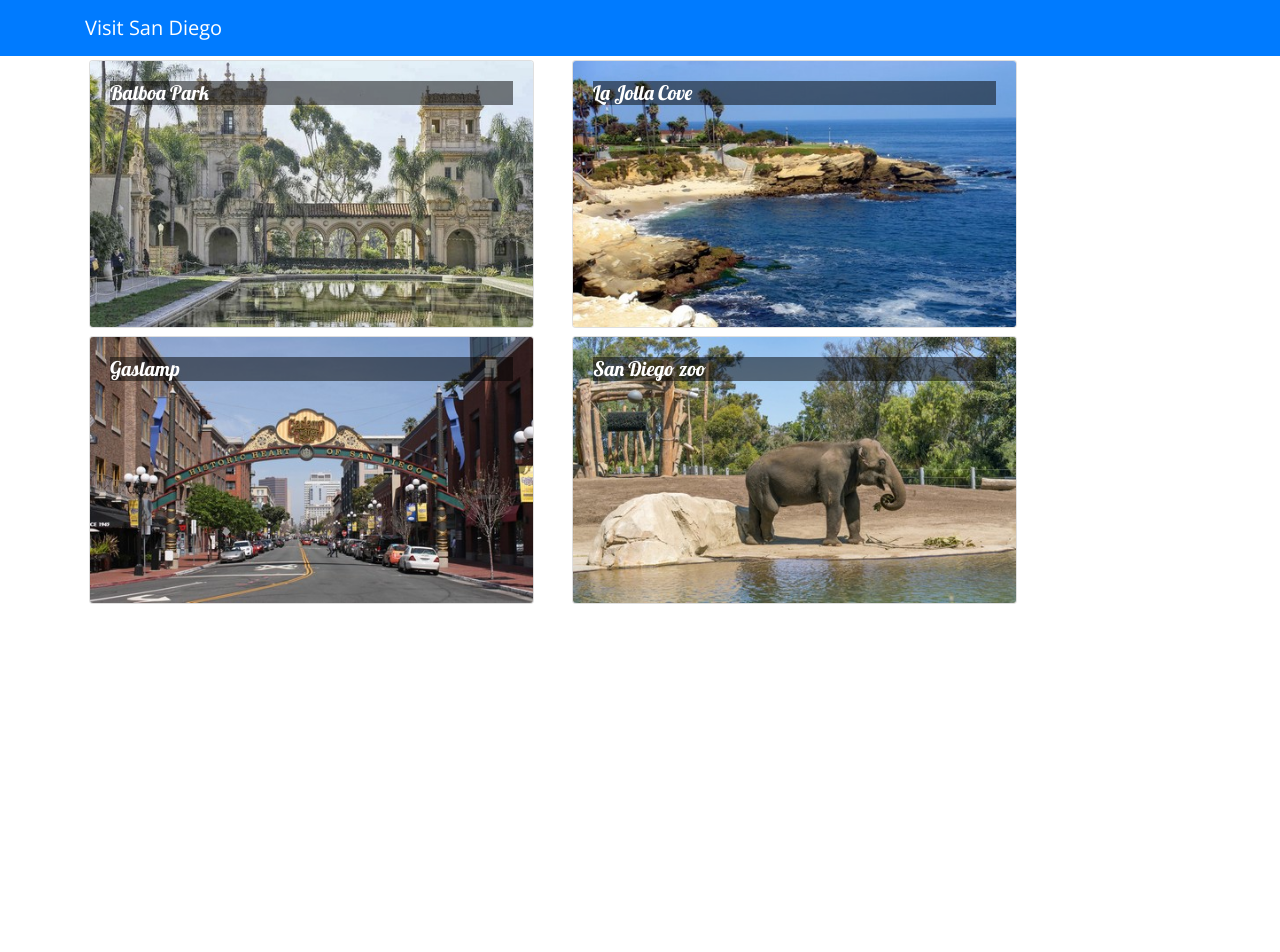
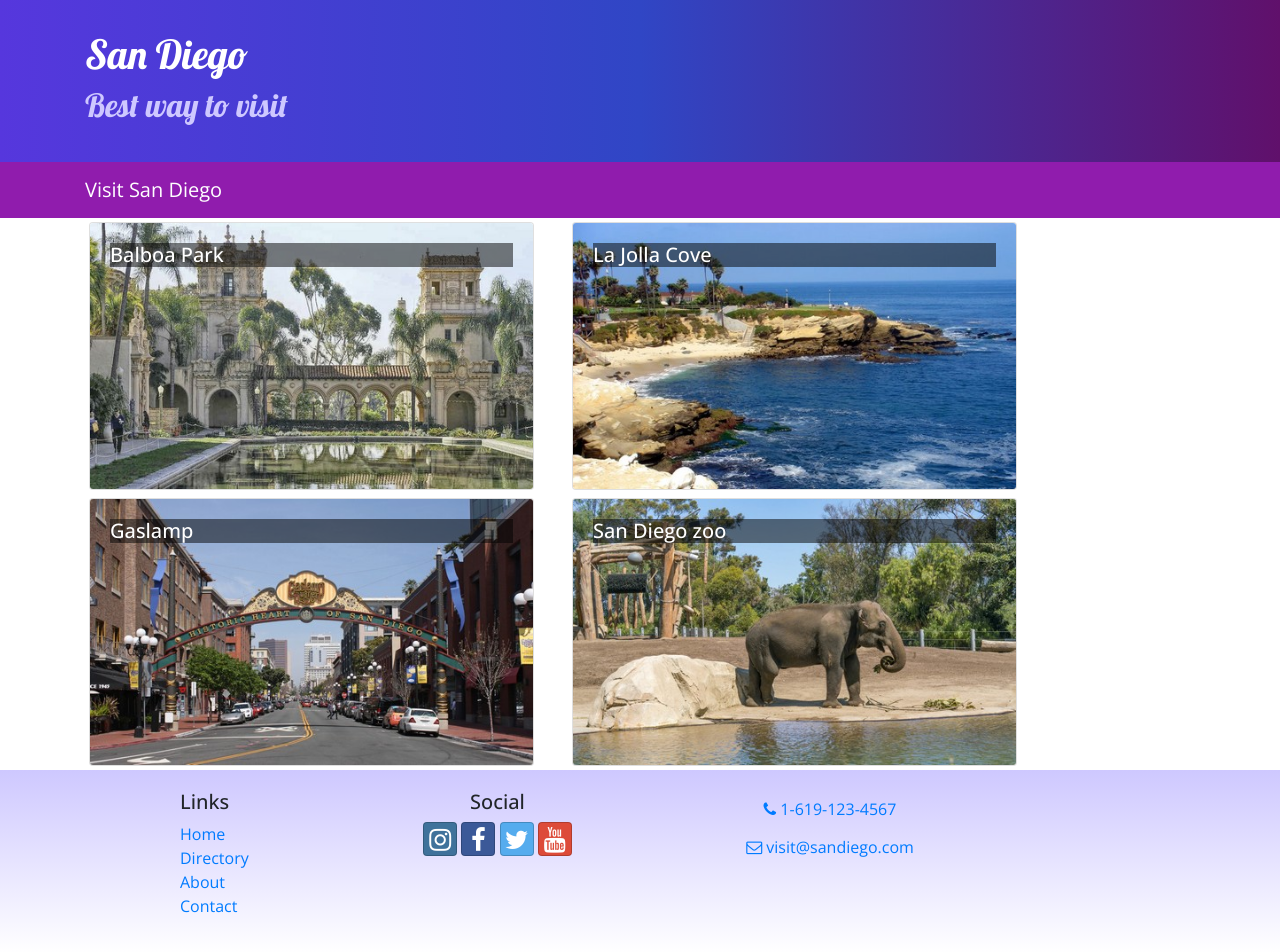
Before and after one commit to CelineCambier/sandiego, a React (Create React App) app: page / in a window 1280 px wide. Before the commit the page ends 800 px from the top, so only its background shows below. Built offline with nearby package versions, Linux system fonts and the light colour scheme.

Commit message:
Header and Footer

```diff
--- a/package.json
+++ b/package.json
@@ -7,6 +7,8 @@
     "@testing-library/react": "^9.5.0",
     "@testing-library/user-event": "^7.2.1",
     "bootstrap": "^4.0.0",
+    "bootstrap-social": "^5.1.1",
+    "font-awesome": "^4.7.0",
     "react": "^16.13.1",
     "react-dom": "^16.13.1",
     "react-popper": "^0.9.2",
--- a/src/App.css
+++ b/src/App.css
@@ -2,11 +2,41 @@
   font-family: "Open Sans", sans-serif;
 }
 
-h5 {
+h1, h2, h3, .card-body>h5 {
   font-family: "Lobster", cursive;
+}
+
+h2 {
+  color: #3046c5;
 }
 
 .card-img-overlay h5 {
   color: white;
   background-color: rgba(0, 0, 0, 0.5);
 }
+
+.row-content {
+  padding: 50px 0;
+  border-bottom: 1px ridge;
+  min-height: 200px;
+}
+
+.site-footer {
+  background-image: linear-gradient(#CEC8FF, white);
+  padding: 20px 0;
+}
+
+.jumbotron {
+  margin: 0;
+  padding: 30px;
+  background-image: linear-gradient(to right, #5637DD, #3046C5, #60106B);
+  color: white;
+}
+
+.jumbotron h2 {
+  color: #CEC8FF;
+}
+
+.navbar-dark {
+  background-color: #901CAD;
+}
--- /dev/null
+++ b/src/components/FooterComponent.js
@@ -0,0 +1,34 @@
+import React from 'react';
+
+function Footer(props) {
+    return (
+        <footer className="site-footer">
+            <div className="container">
+                <div className="row">
+                    <div className="col-4 col-sm-2 offset-1">
+                        <h5>Links</h5>
+                        <ul className="list-unstyled">
+                            <li><a href="#">Home</a></li>
+                            <li><a href="#">Directory</a></li>
+                            <li><a href="#">About</a></li>
+                            <li><a href="#">Contact</a></li>
+                        </ul>
+                    </div>
+                    <div className="col-6 col-sm-3 text-center">
+                        <h5>Social</h5>
+                        <a className="btn btn-social-icon btn-instagram" href="http://instagram.com/"><i className="fa fa-instagram" /></a>{' '}
+                        <a className="btn btn-social-icon btn-facebook" href="http://www.facebook.com/"><i className="fa fa-facebook" /></a>{' '}
+                        <a className="btn btn-social-icon btn-twitter" href="http://twitter.com/"><i className="fa fa-twitter" /></a>{' '}
+                        <a className="btn btn-social-icon btn-google" href="http://youtube.com/"><i className="fa fa-youtube" /></a>
+                    </div>
+                    <div className="col-sm-4 text-center">
+                        <a role="button" className="btn btn-link" href="tel:+12065551234"><i className="fa fa-phone" /> 1-619-123-4567</a><br />
+                        <a role="button" className="btn btn-link" href="mailto:notreal@notreal.co"><i className="fa fa-envelope-o" /> visit@sandiego.com</a>
+                    </div>
+                </div>
+            </div>
+        </footer>
+    );
+}
+
+export default Footer;
--- /dev/null
+++ b/src/components/HeaderComponent.js
@@ -0,0 +1,28 @@
+import React, { Component } from 'react';
+import { Navbar, NavbarBrand, Jumbotron } from 'reactstrap';
+
+class Header extends Component {
+    render() {
+        return (
+            <React.Fragment>
+                <Jumbotron fluid>
+                    <div className="container">
+                        <div className="row">
+                            <div className="col">
+                                <h1>San Diego</h1>
+                                <h2>Best way to visit</h2>
+                            </div>
+                        </div>
+                    </div>
+                </Jumbotron>
+                <Navbar dark sticky="top">
+                    <div className="container">
+                        <NavbarBrand href="/">Visit San Diego</NavbarBrand>
+                    </div>
+                </Navbar>
+            </React.Fragment>
+        );
+    }
+}
+
+export default Header;
--- a/src/components/MainComponent.js
+++ b/src/components/MainComponent.js
@@ -1,7 +1,8 @@
 import React, { Component } from 'react';
-import { Navbar, NavbarBrand } from 'reactstrap';
 import Directory from './DirectoryComponent';
 import { LOCATIONS } from '../shared/locations';
+import Header from './HeaderComponent';
+import Footer from './FooterComponent';
 import LocationInfo from './LocationInfoComponent';
 
 class Main extends Component {
@@ -20,13 +21,10 @@
     render() {
         return (
             <div>
-                <Navbar dark color="primary">
-                    <div className="container">
-                        <NavbarBrand href="/">Visit San Diego</NavbarBrand>
-                    </div>
-                </Navbar>
-                <Directory locations={this.state.locations} onClick={(locationId) => this.onLocationSelect(locationId)}/>
+                <Header />
+                <Directory locations={this.state.locations} onClick={(locationId) => this.onLocationSelect(locationId)} />
                 <LocationInfo location={this.state.locations.filter(location => location.id === this.state.selectedLocation)[0]} />
+                <Footer />
             </div>
         );
     }
--- a/src/index.js
+++ b/src/index.js
@@ -5,6 +5,8 @@
 import 'bootstrap/dist/css/bootstrap.min.css';
 import 'typeface-lobster';
 import 'typeface-open-sans';
+import 'font-awesome/css/font-awesome.css';
+import 'bootstrap-social/bootstrap-social.css';
 import App from './App';
 
 ReactDOM.render(
```
Also changed, not shown: 1 other file (tests, documents, lock files or other folders).
